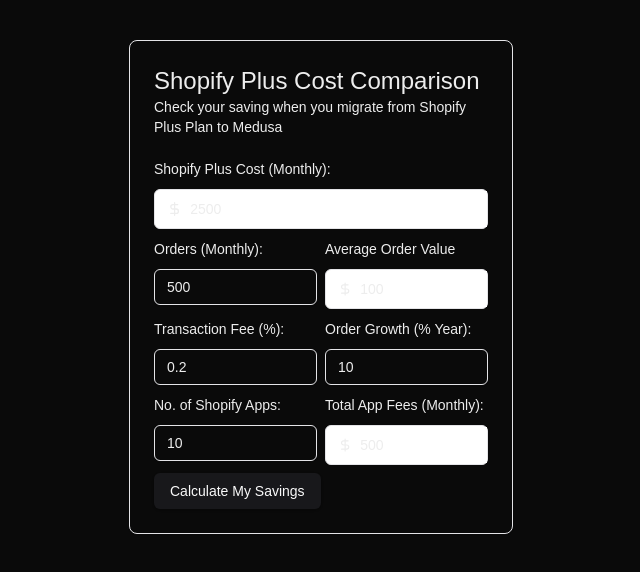
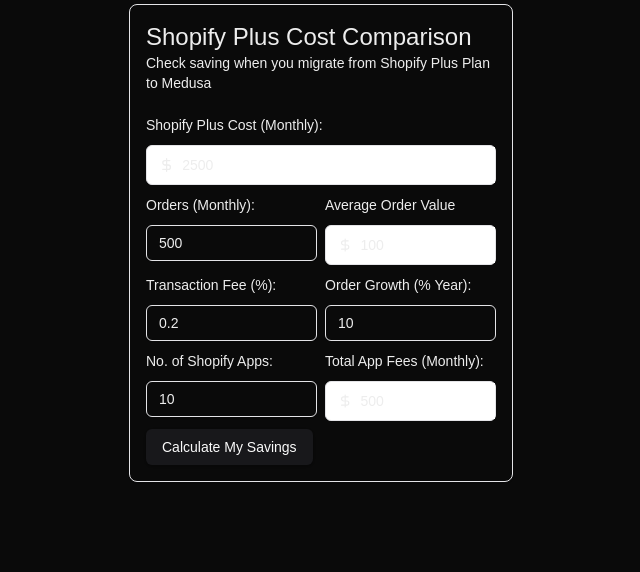
Before and after one commit to utpal-lotlikar/shopify-migration-calculator, a Next.js app: page / in a window 1280 px wide. Shown: the top 572 px of the page, without its empty margins (319-959 px from the left). Built offline with nearby package versions, Linux system fonts and the light colour scheme.

Commit message:
reduce height of form

```diff
--- a/components/InputForm.tsx
+++ b/components/InputForm.tsx
@@ -55,10 +55,10 @@
 
   return (
     <>
-      <div className="border rounded-lg p-6 shadow-sm mt-10">
+      <div className="border rounded-lg p-4 shadow-sm mt-1">
         <h2 className="text-2xl">Shopify Plus Cost Comparison</h2>
         <h4 className="mb-5 text-sm">
-          Check your saving when you migrate from Shopify Plus Plan to Medusa
+          Check saving when you migrate from Shopify Plus Plan to Medusa
         </h4>
         {showForm ? (
           <Form {...form}>
```
